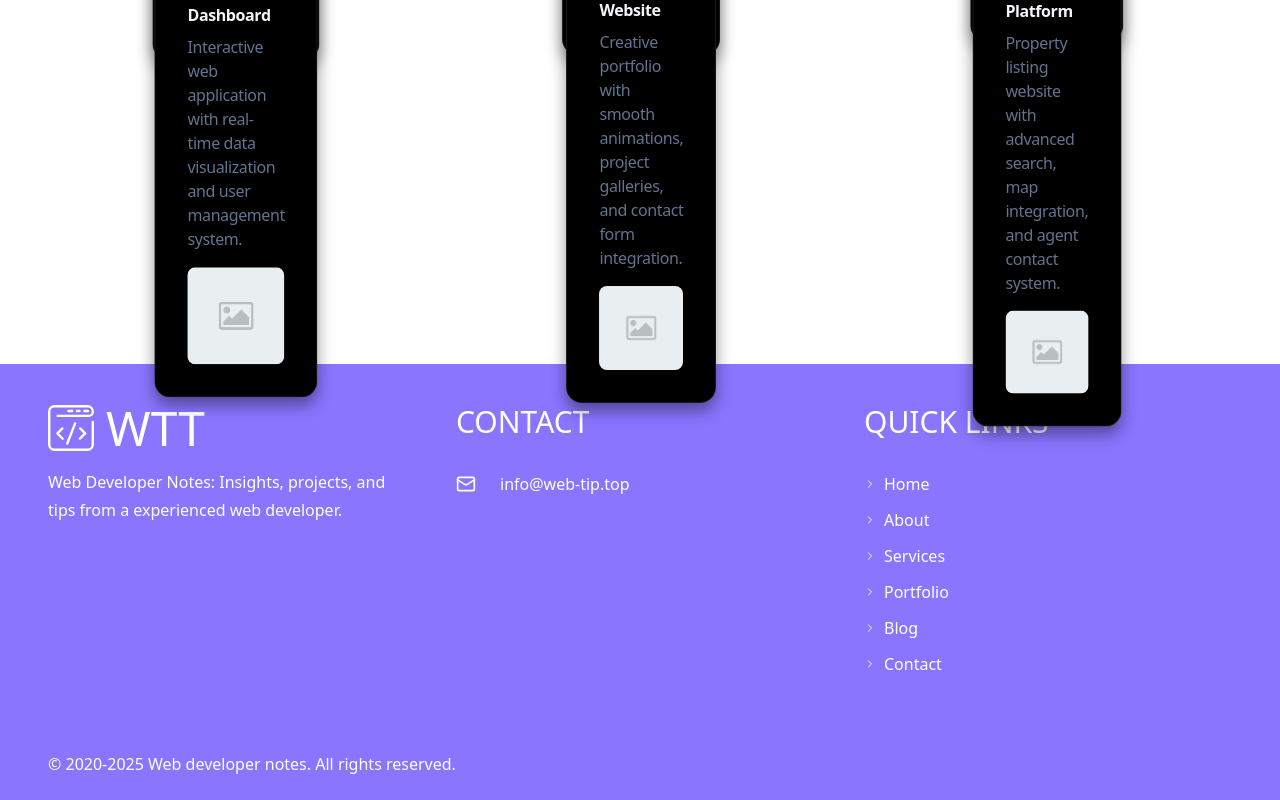
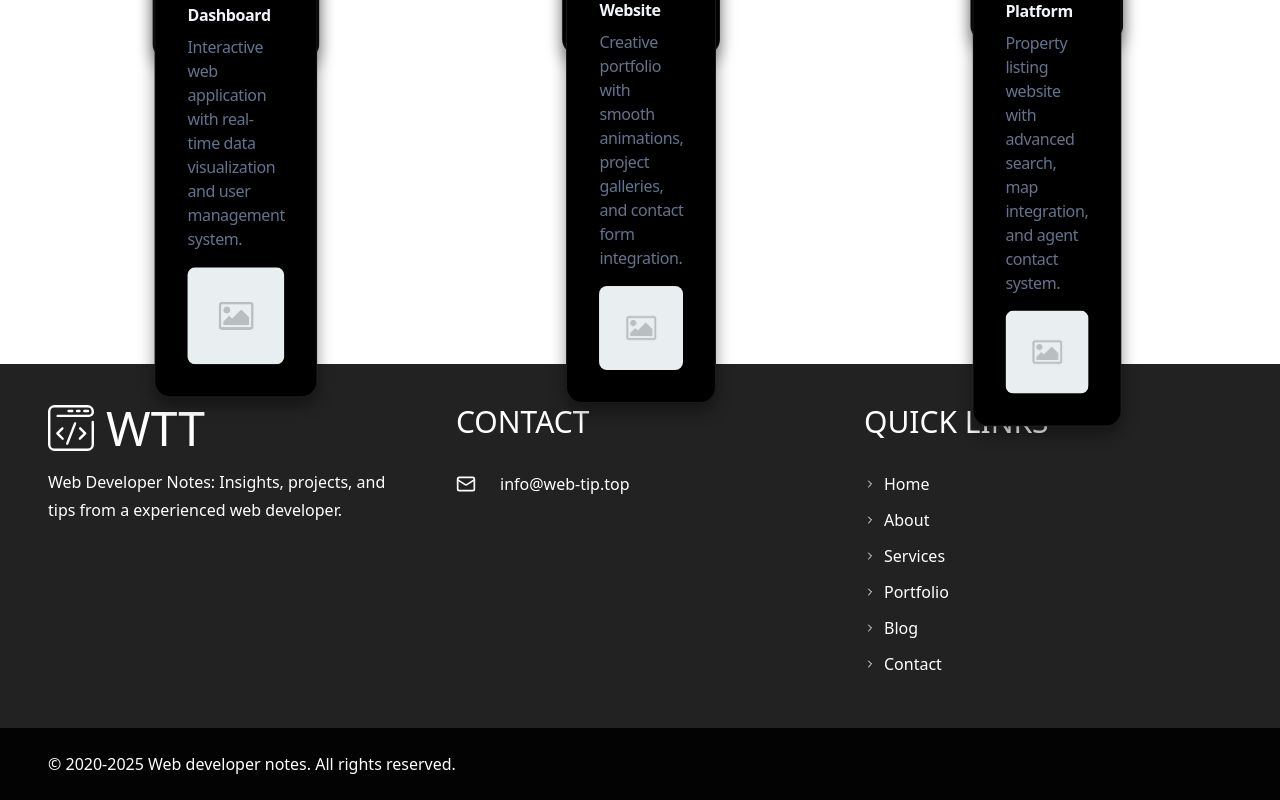
Before and after one commit to Boarworm/web-tip-frontend, a Next.js app: page /portfolio in a window 1280 px wide. Shown: the part 684-1484 px from the top of the page. Built offline with nearby package versions, Linux system fonts and the light colour scheme.

Commit message:
Change colors

```diff
--- a/components/Footer.tsx
+++ b/components/Footer.tsx
@@ -12,8 +12,8 @@ interface Props {
 
 export default function Footer({ className }: Props) {
   return (
-    <div className={cn("bg-gray-700", className)}>
-      <div className="bg-brand-primary-500">
+    <div className={cn("", className)}>
+      <div className="bg-brand-base-800">
         <Container className="py-10 grid gap-10 grid-cols-1 md:grid-cols-3">
           <div className="">
             <Logo
@@ -32,7 +32,7 @@ export default function Footer({ className }: Props) {
             <div className="">
               <div className="flex items-center">
                 <Mail className="w-5 h-5 text-white mr-3 mt-0.5 shrink-0 self-start xl:mr-6"/>
-                <a href="mailto:info@web-tip.top" className="transition text-white hover:text-brand-secondary-500 truncate ">info@web-tip.top</a>
+                <a href="mailto:info@web-tip.top" className="transition text-white hover:text-brand-primary-500 truncate ">info@web-tip.top</a>
               </div>
             </div>
           </div>
@@ -42,7 +42,7 @@ export default function Footer({ className }: Props) {
 
               {mockData.navigation.map((item) => (
                 <li key={item.id} className="mb-3">
-                  <Link href={item.url} className="mb-2 last:mb-0 text-white transition hover:text-brand-secondary-500 md:mb-0 flex items-center">
+                  <Link href={item.url} className="mb-2 last:mb-0 text-white transition hover:text-brand-primary-500 md:mb-0 flex items-center">
                     <ChevronRight className="w-3 h-3 text-white mr-2 shrink-0"/>
                     {item.title}
                   </Link>
@@ -52,7 +52,7 @@ export default function Footer({ className }: Props) {
           </div>
         </Container>
       </div>
-      <div className="bg-brand-primary-500">
+      <div className="bg-brand-base-950">
         <Container className="py-6">
           <div className="flex flex-col items-center md:flex-row md:justify-between">
             <Copyright startYear={2020} companyName="Web developer notes" className="text-white text-center"/>
```
